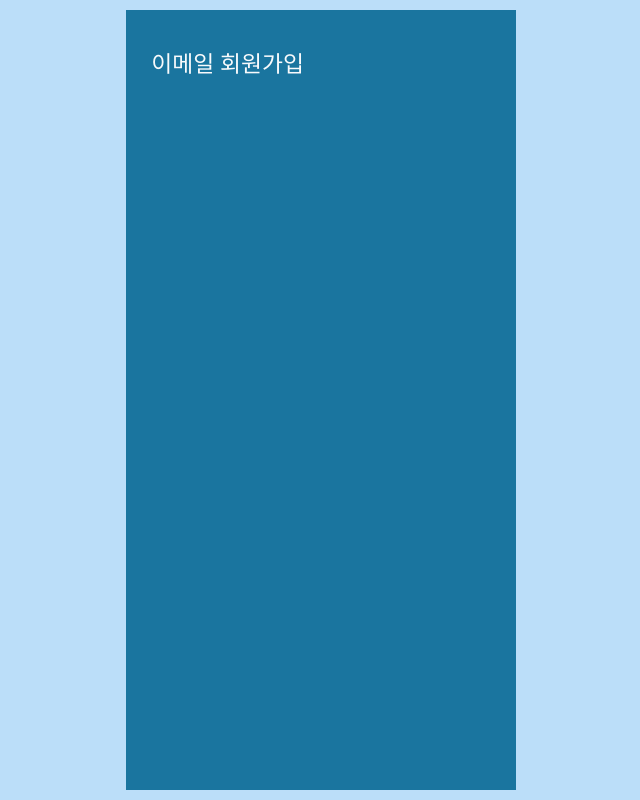
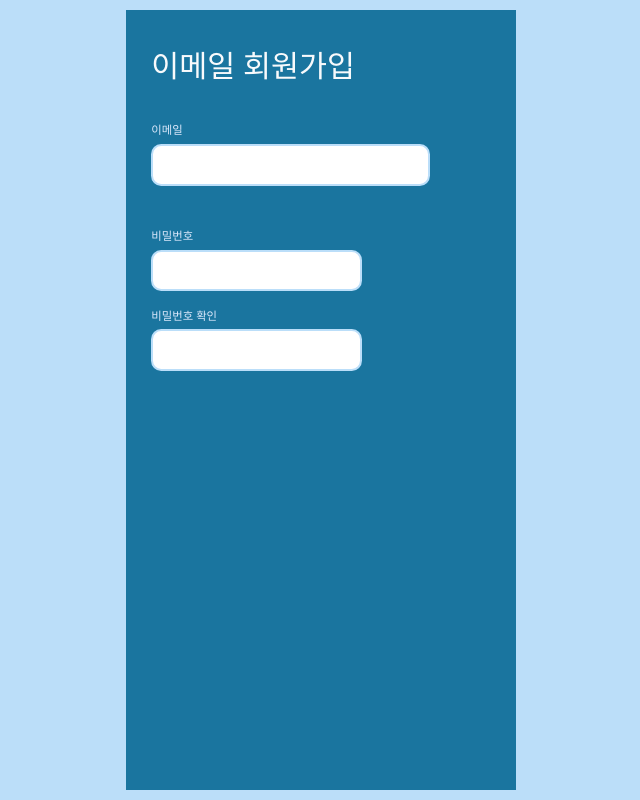
Before and after one commit to kosta-donana/luce-vita-client, a React (Vite) app: page /signup in a window 1280 px wide. Shown: the whole page, without its empty margins (319-959 px from the left). Built offline with nearby package versions, Linux system fonts and the light colour scheme.

Commit message:
feat: 이메일 및 비밀번호 입력란 추가
- 이메일 입력란을 추가함.
- 비밀번호 입력란과 경고 메시지를 추가함.
- 비밀번호 확인 입력란과 경고 메시지를 추가함.

```diff
--- /dev/null
+++ b/src/components/signup/InputItem.tsx
@@ -0,0 +1,22 @@
+import { Input } from '../common/Input';
+
+type InputItemProps = {
+  type: string;
+  margin?: string;
+  name: string;
+  title: string;
+};
+
+export const InputItem: React.FC<InputItemProps> = ({ type, margin, name, title }) => {
+  return (
+    <div className={margin}>
+      <h1 className="my-2 text-primary-100 text-lg">{title}</h1>
+      <Input
+        type={type}
+        name={name}
+        bgColor="bg-white"
+        borderColor="border-primary-200 focus:border-secondary-300"
+      />
+    </div>
+  );
+};
--- a/src/pages/Login.tsx
+++ b/src/pages/Login.tsx
@@ -27,7 +27,7 @@ export function Login() {
         </Button>
       </form>
       <div className="mt-3 text-gray-600 underline text-xl flex justify-between">
-        <Link to="/">이메일로 회원가입하러 가기</Link>
+        <Link to="/signup">이메일로 회원가입하러 가기</Link>
         {/* <Link to="/">비밀번호 찾기</Link> */}
       </div>
       <div className="mt-9 flex gap-x-10">
--- a/src/pages/SignUp.tsx
+++ b/src/pages/SignUp.tsx
@@ -1,8 +1,36 @@
+import { InputItem } from '../components/signup/InputItem';
+
 export function SignUp() {
   return (
     <div className="px-10 py-16 bg-primary-400 min-h-full">
       {/* 제목 */}
-      <h1 className="text-slate-50 text-4xl font-medium">이메일 회원가입</h1>
+      <h1 className="text-slate-50 text-5xl font-medium">이메일 회원가입</h1>
+      <form className="mt-16" method="post">
+        {/* 이메일 입력란 */}
+        <InputItem type="email" margin="mr-24" name="email" title="이메일" />
+        {/* 비밀번호 입력란 */}
+        <div className="mt-14 flex gap-x-4">
+          <InputItem type="password" name="password" title="비밀번호" />
+          <p
+            id="password_warning"
+            className="w-5/12 text-red-400 font-medium leading-snug invisible"
+          >
+            <br />
+            <br />ⓘ 영문 대소문자 및 숫자를 모두 포함한 10자리 이상의 문자열을 입력해주세요.
+          </p>
+        </div>
+        {/* 비밀번호 확인 입력란 */}
+        <div className="mt-4 flex gap-x-4">
+          <InputItem type="password" name="passwordConfirm" title="비밀번호 확인" />
+          <p
+            id="password_confirm_warning"
+            className="w-5/12 text-red-400 font-medium leading-snug invisible"
+          >
+            <br />
+            <br />ⓘ 입력하신 비밀번호가 일치하지 않습니다.
+          </p>
+        </div>
+      </form>
     </div>
   );
 }
```
